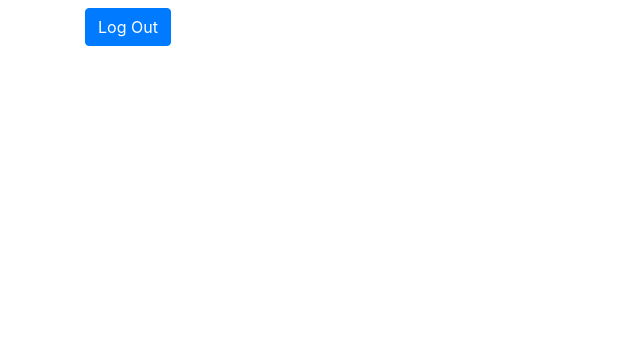
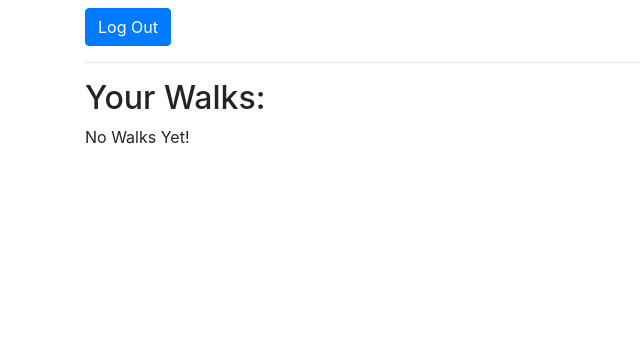
Before and after one commit to yashkir/walkr, a Django app: template accounts/templates/accounts/profile.html in a window 1280 px wide. Shown: the part 128-471 px from the top of the page, without its empty margins (0-640 px from the left). Run offline with Django 3.2, Linux system fonts and the light colour scheme; the template is opened without the code that fills it, so the values that code supplies are empty; some libraries are stand-ins or nearby versions.

Commit message:
add listing of walks to user profile

```diff
--- a/accounts/templates/accounts/profile.html
+++ b/accounts/templates/accounts/profile.html
@@ -8,4 +8,20 @@ Profile
 
 <h1>Profile: <span class="text-info">{{ user.username }}</span></h1>
 <a class="btn btn-primary" href="{% url 'logout' %}">Log Out</a>
+
+<hr>
+
+<h2>Your Walks:</h2>
+<ul class="list-group">
+  {% for walk in user.walk_set.all %}
+  <a class="list-group-item list-group-item-action" href= "{% url 'walk_detail' walk.id %}">
+    {{ walk.title }}
+    <br>
+    <small>{{ walk.description }}</small>
+  </a>
+  {% empty %}
+  No Walks Yet!
+  {% endfor %}
+</ul>
+
 {% endblock %}
```
